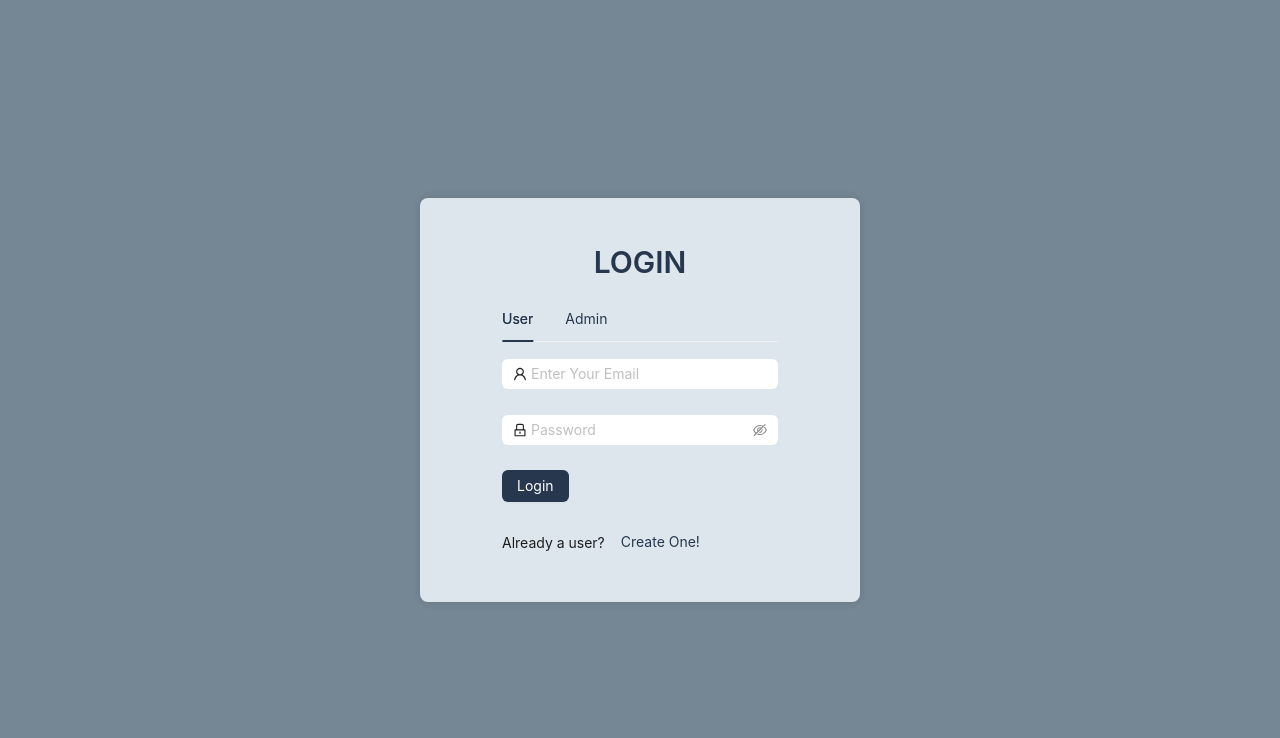
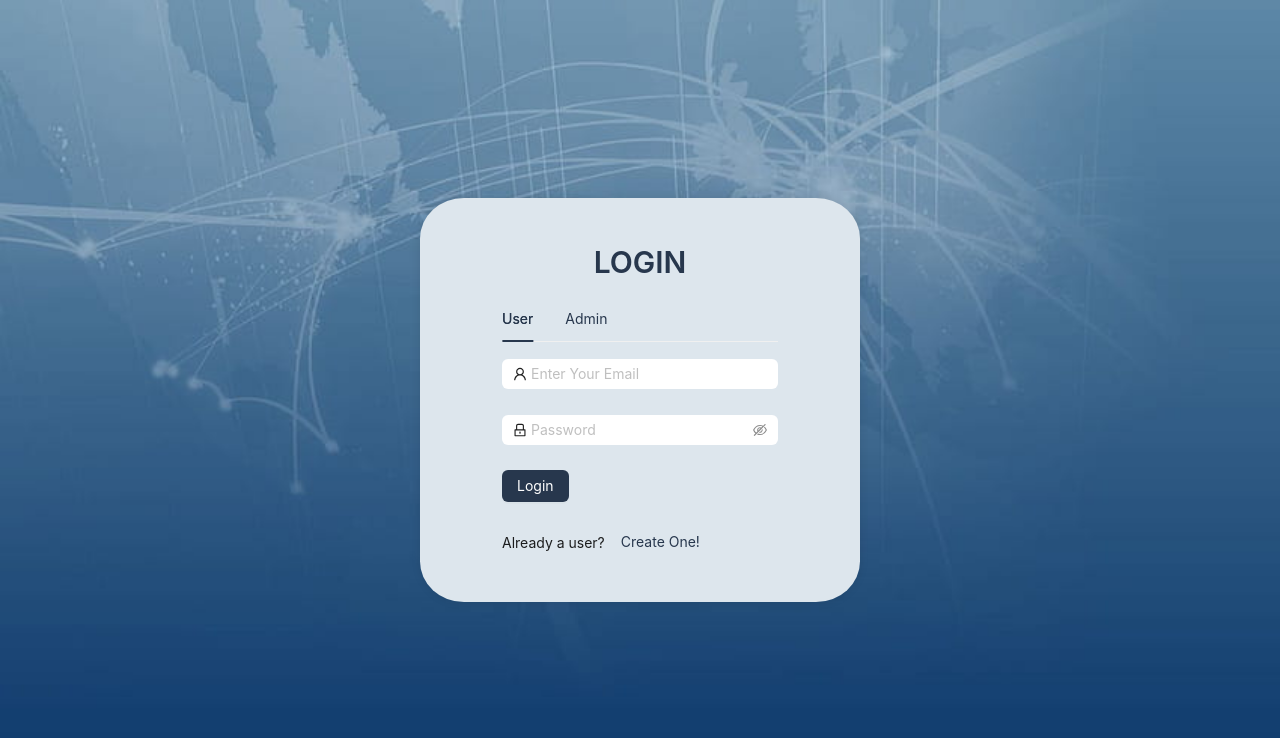
Before and after one commit to suprajasribalaji/chat-application, a React (Vite) app: page / in a window 1280 px wide. Shown: the top 738 px of the page. Built offline with nearby package versions, Linux system fonts and the light colour scheme.

Commit message:
bg-img setip

```diff
--- a/src/pages/Login.tsx
+++ b/src/pages/Login.tsx
@@ -6,6 +6,7 @@ import styled from 'styled-components';
 import Title from 'antd/es/typography/Title';
 import LoginForm from '../components/form/LoginForm';
 import { ColorBlack, ColorBlue } from '../components/themes/color';
+import BackgroundImage from '../assets/images/bg-img.jpg';
 
 const { TabPane } = Tabs;
 
@@ -100,8 +101,11 @@ const StyledContainer = styled.div`
   justify-content: center;
   align-items: center;
   min-height: 100vh;
-  background-color: ${ColorBlue.smokyBlue};
   color: ${ColorBlue.deepSeaBlue};
+  background-image: url(${BackgroundImage});
+  background-size: cover;
+  background-position: center;
+  background-repeat: no-repeat;
 `;
 
 const StyledFormContainer = styled.div`
@@ -110,7 +114,7 @@ const StyledFormContainer = styled.div`
   padding: 20px;
   background-color: ${ColorBlue.lightGrayBlue};
   box-shadow: 0 0 10px ${ColorBlack.transparent1Black};
-  border-radius: 8px;
+  border-radius: 10%;
   display: flex;
   flex-direction: column;
   justify-content: center;
```
Also changed, not shown: src/assets/images/bg-img-1.avif (added), src/assets/images/bg-img.jpg (added).
